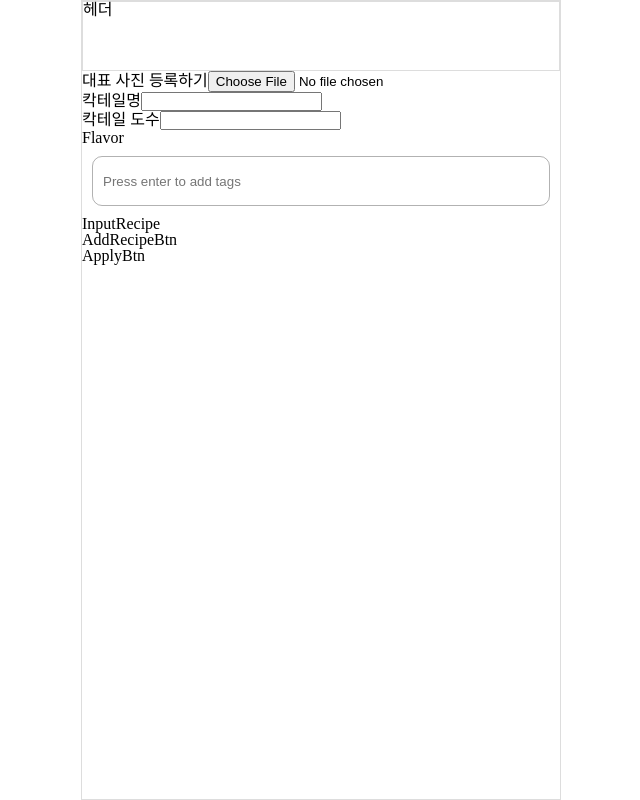
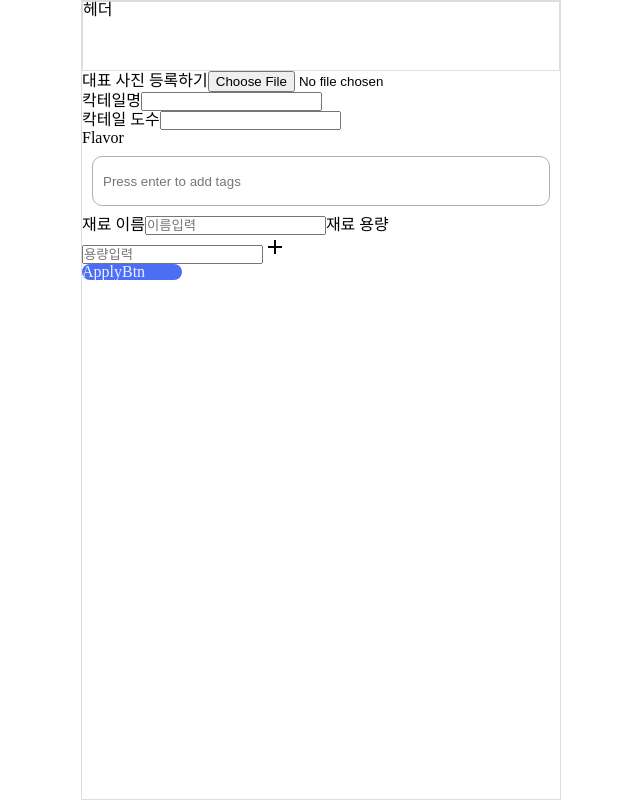
Before and after one commit to Cocktailer-Elice/cocktailer, a React (Vite) app in the folder Frontend/: page /cockcipe/apply in a window 1280 px wide. Shown: the whole page, without its empty margins (319-959 px from the left). Built offline with nearby package versions, Linux system fonts and the light colour scheme.

Commit message:
Design: 칵테일 등록 페이지 구조

```diff
--- a/Frontend/src/components/Cockcipe/Apply/AddRecipeBtn.tsx
+++ b/Frontend/src/components/Cockcipe/Apply/AddRecipeBtn.tsx
@@ -1,7 +1,7 @@
 import React from 'react';
-
+import AddIcon from '@mui/icons-material/Add';
 const AddRecipeBtn = () => {
-  return <div>AddRecipeBtn</div>;
+  return <AddIcon />;
 };
 
 export default AddRecipeBtn;
--- a/Frontend/src/components/Cockcipe/Apply/ApplyBtn.tsx
+++ b/Frontend/src/components/Cockcipe/Apply/ApplyBtn.tsx
@@ -1,7 +1,15 @@
 import React from 'react';
+import styled from 'styled-components';
 
 const ApplyBtn = () => {
-  return <div>ApplyBtn</div>;
+  return <Apply>ApplyBtn</Apply>;
 };
 
 export default ApplyBtn;
+
+const Apply = styled.div`
+  background-color: #4c6ef5;
+  color: #edf2ff;
+  border-radius: 10px;
+  width: 100px;
+`;
--- a/Frontend/src/components/Cockcipe/Apply/InputRecipe.tsx
+++ b/Frontend/src/components/Cockcipe/Apply/InputRecipe.tsx
@@ -1,7 +1,14 @@
 import React from 'react';
 
 const InputRecipe = () => {
-  return <div>InputRecipe</div>;
+  return (
+    <>
+      <label htmlFor="input_re">재료 이름</label>
+      <input type="text" id="input_re" placeholder="이름입력" />
+      <label htmlFor="input_ml">재료 용량</label>
+      <input type="text" id="input_ml" placeholder="용량입력" />
+    </>
+  );
 };
 
 export default InputRecipe;
```
